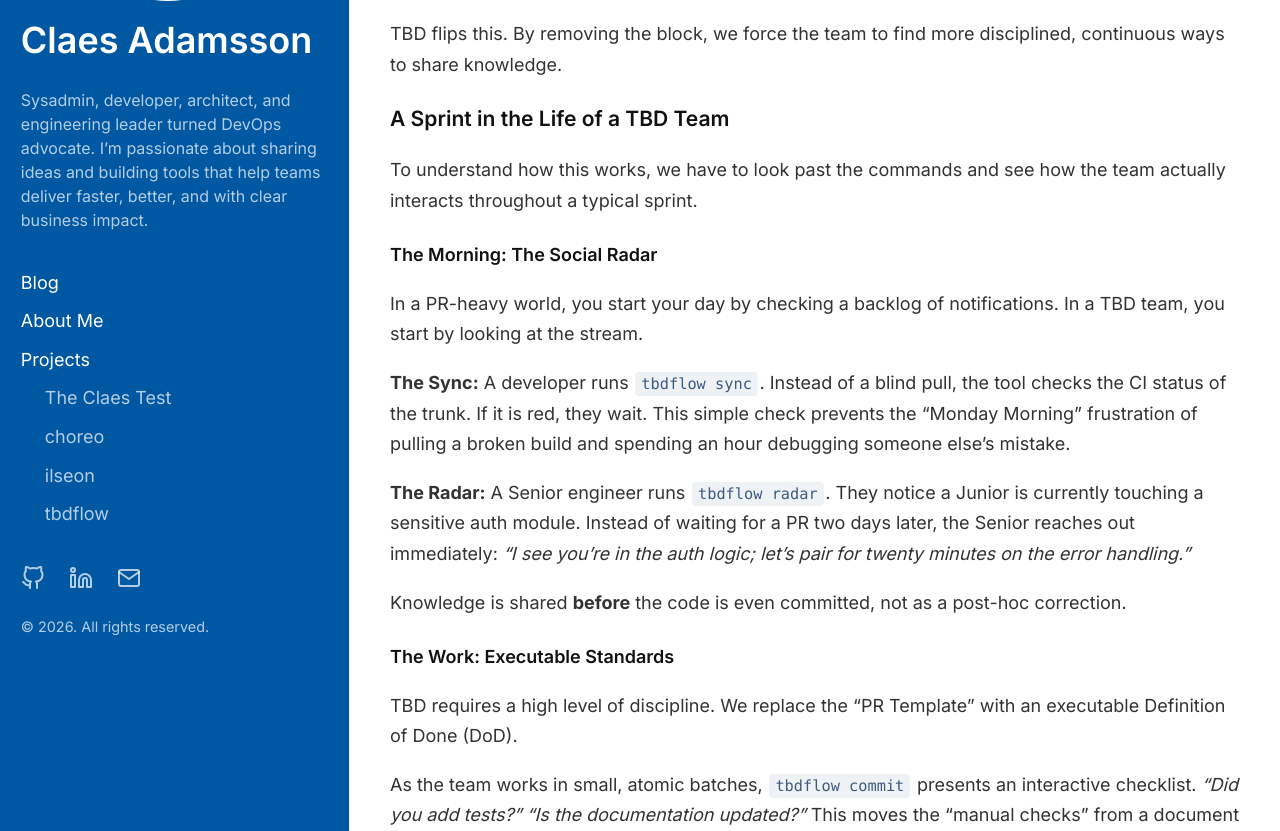
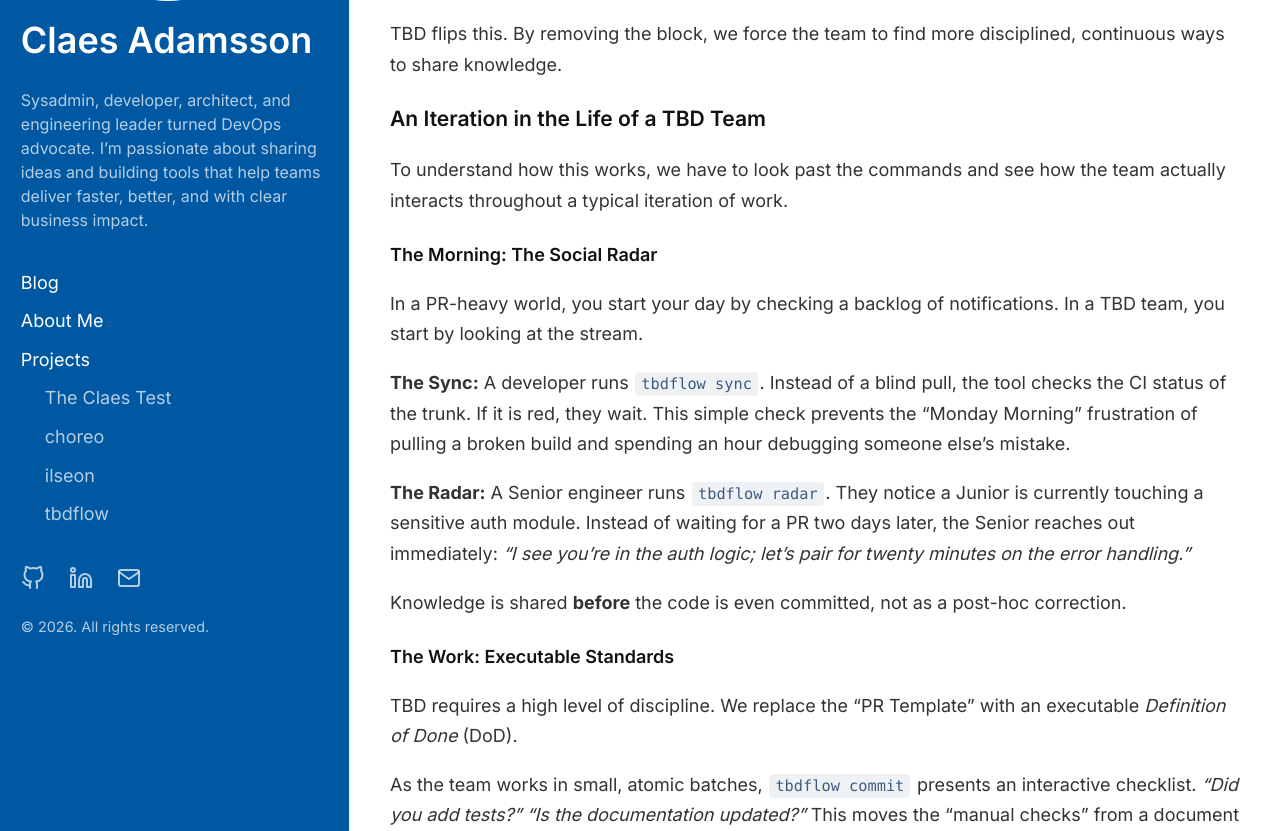
Before and after one commit to cladam/cladam.github.io, a Jekyll site: the page built from _posts/2026-04-03-beyond-the-branch.md, in a window 1280 px wide and 1400 px high, scrolled down 716 px. Shown: the part 154-985 px from the top of the window. Built offline with Jekyll 4.4.1, drawn with Linux system fonts in a browser that asks for light colours; comment, search, counter and statistics services are not loaded; grey boxes are pictures that could not be loaded.

Commit message:
fix: update wording

```diff
--- a/_posts/2026-04-03-beyond-the-branch.md
+++ b/_posts/2026-04-03-beyond-the-branch.md
@@ -19,9 +19,9 @@ In practise, this often creates a false sense of security. PRs frequently become
 
 TBD flips this. By removing the block, we force the team to find more disciplined, continuous ways to share knowledge.
 
-### A Sprint in the Life of a TBD Team
+### An Iteration in the Life of a TBD Team
 
-To understand how this works, we have to look past the commands and see how the team actually interacts throughout a typical sprint.
+To understand how this works, we have to look past the commands and see how the team actually interacts throughout a typical iteration of work.
 
 #### The Morning: The Social Radar
 
@@ -35,7 +35,7 @@ Knowledge is shared **before** the code is even committed, not as a post-hoc cor
 
 #### The Work: Executable Standards
 
-TBD requires a high level of discipline. We replace the "PR Template" with an executable Definition of Done (DoD).
+TBD requires a high level of discipline. We replace the "PR Template" with an executable _Definition of Done_ (DoD).
 
 As the team works in small, atomic batches, `tbdflow commit` presents an interactive checklist. *"Did you add tests?" "Is the documentation updated?"* This moves the "manual checks" from a document no one reads into a CLI flow no one can ignore. The machine checks the machine, ensuring that only "Done" code reaches the trunk.
 
```
